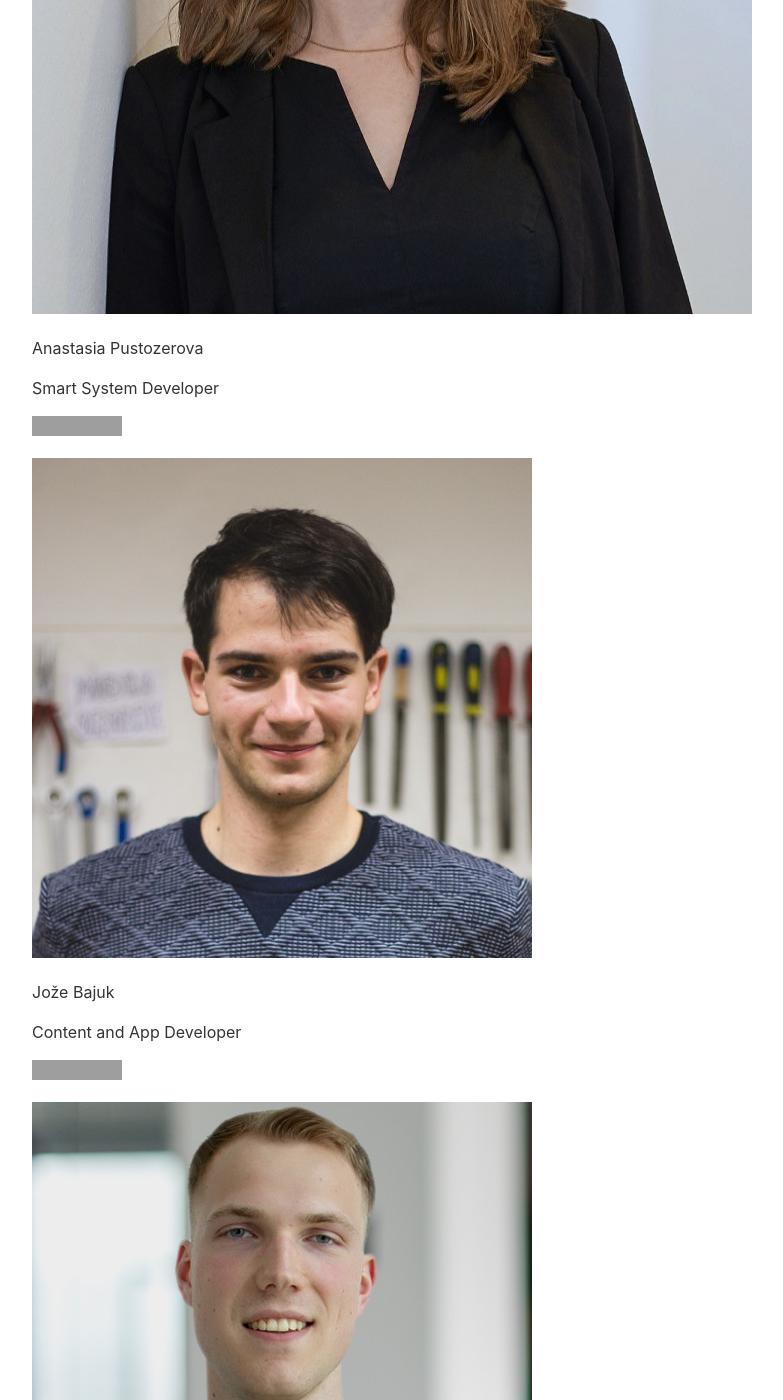
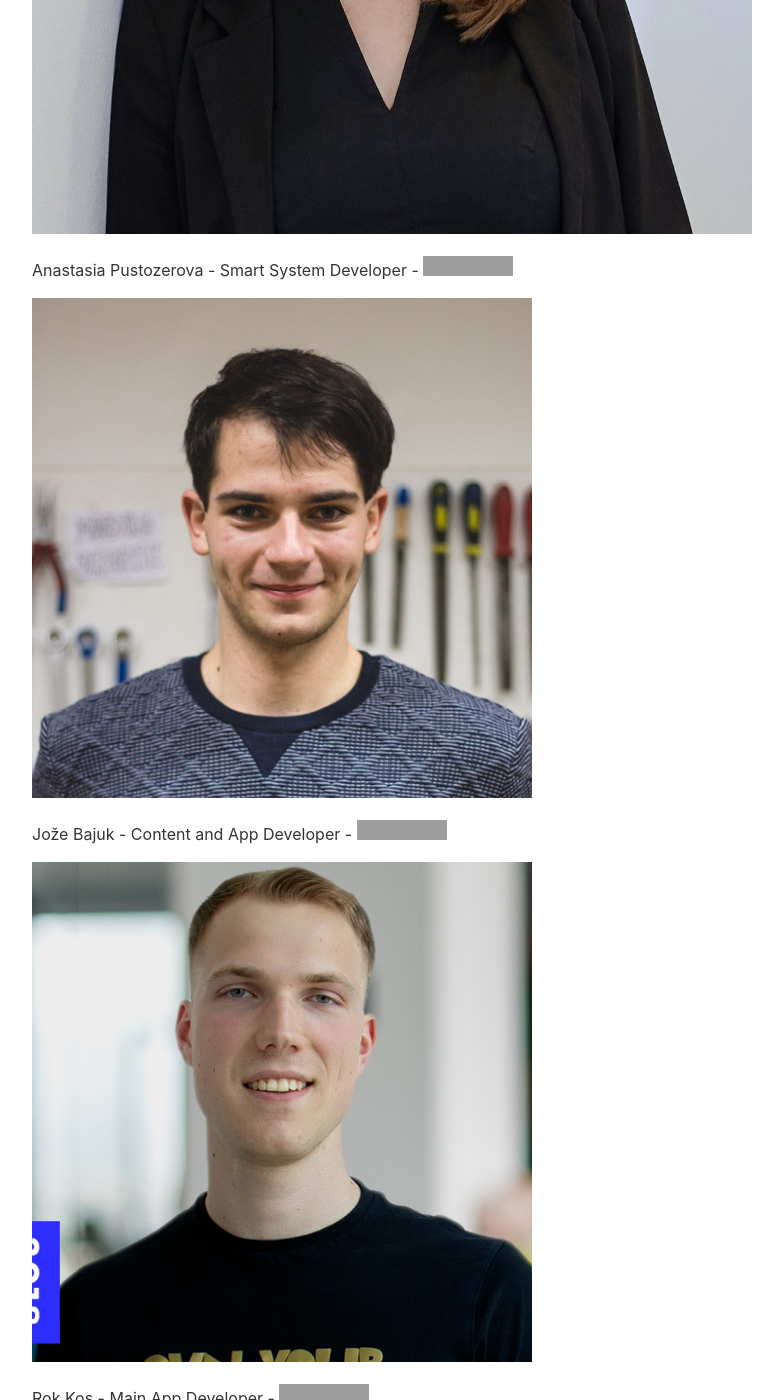
Before and after one commit to RokKos/MathPie, a Jekyll site: the page built from _pages/02_team.md, in a window 1280 px wide and 1400 px high, scrolled down 1512 px. Shown: the whole window, without its empty margins (233-1016 px from the left). Built offline with Jekyll 4.4.1, drawn with Linux system fonts in a browser that asks for light colours; nearby versions of some CDN libraries; some of the changed text lies outside the part shown; grey boxes are pictures that could not be loaded.

Commit message:
One line descriptions

```diff
--- a/_pages/02_team.md
+++ b/_pages/02_team.md
@@ -7,35 +7,19 @@ include_in_header: true
 # Team
 ![Iris](../assets/MathPieTeam_Iris.jfif)
 
-Iris Grže
-
-Project leader
-
-[![LinkedIn](https://img.shields.io/badge/LinkedIn-0077B5?style=for-the-badge&logo=linkedin&logoColor=white)](https://www.linkedin.com/in/irisgrze/)
+Iris Grže - Project leader - [![LinkedIn](https://img.shields.io/badge/LinkedIn-0077B5?style=for-the-badge&logo=linkedin&logoColor=white)](https://www.linkedin.com/in/irisgrze/)
 
 ![Anastasia](../assets/MathPieTeam_Anastasia.jfif)
 
-Anastasia Pustozerova
-
-Smart System Developer
-
-[![LinkedIn](https://img.shields.io/badge/LinkedIn-0077B5?style=for-the-badge&logo=linkedin&logoColor=white)](https://www.linkedin.com/in/apustozerova/)
+Anastasia Pustozerova - Smart System Developer - [![LinkedIn](https://img.shields.io/badge/LinkedIn-0077B5?style=for-the-badge&logo=linkedin&logoColor=white)](https://www.linkedin.com/in/apustozerova/)
 
 ![Jože](../assets/MathPieTeam_Joze.jfif)
 
-Jože Bajuk
-
-Content and App Developer
-
-[![LinkedIn](https://img.shields.io/badge/LinkedIn-0077B5?style=for-the-badge&logo=linkedin&logoColor=white)](https://www.linkedin.com/in/joze-bajuk/)
+Jože Bajuk - Content and App Developer - [![LinkedIn](https://img.shields.io/badge/LinkedIn-0077B5?style=for-the-badge&logo=linkedin&logoColor=white)](https://www.linkedin.com/in/joze-bajuk/)
 
 ![Rok](../assets/MathPieTeam_Rok.jfif)
 
-Rok Kos
-
-Main App Developer
-
-[![LinkedIn](https://img.shields.io/badge/LinkedIn-0077B5?style=for-the-badge&logo=linkedin&logoColor=white)](https://www.linkedin.com/in/rok-kos/)
+Rok Kos - Main App Developer - [![LinkedIn](https://img.shields.io/badge/LinkedIn-0077B5?style=for-the-badge&logo=linkedin&logoColor=white)](https://www.linkedin.com/in/rok-kos/)
 
 <br>
 
```
